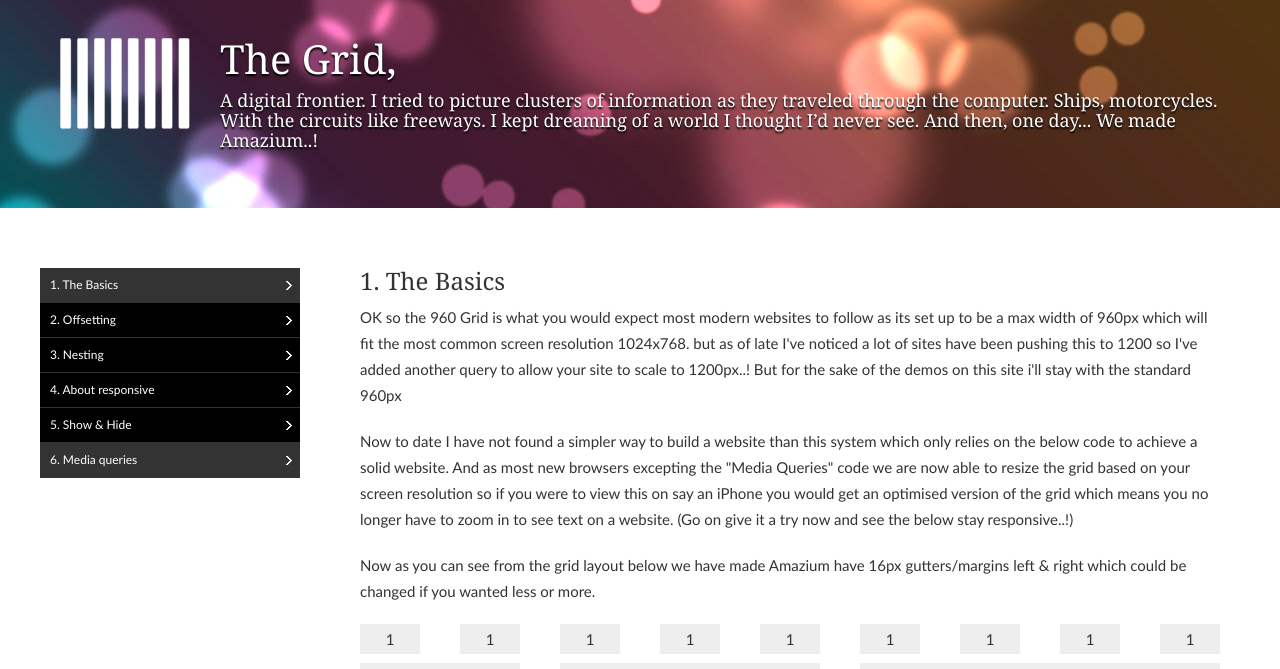
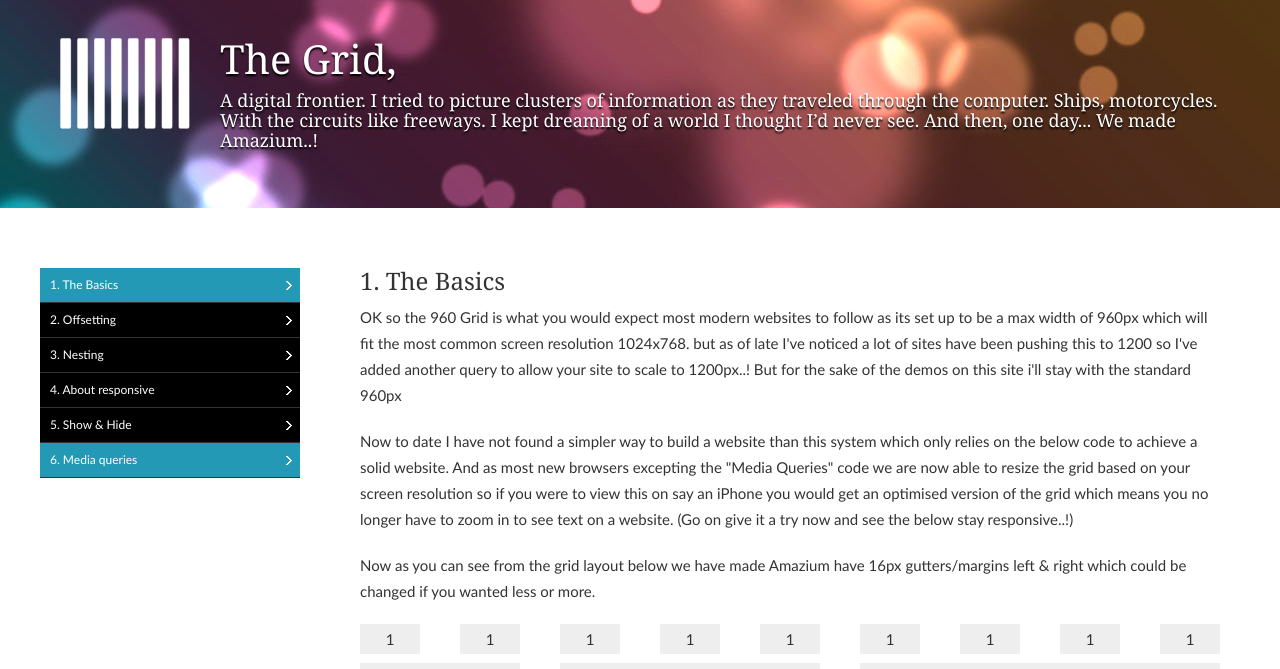
Before and after one commit to MikeBallan/Amazium.co.uk, a PHP site: page /grid.html in a window 1280 px wide, with the pointer over the restyled element. Shown: the part 92-761 px from the top of the page. Run offline with PHP 8.4, Linux system fonts and the light colour scheme.

Commit message:
Side nav active background color changed

```diff
--- a/includes/layout.css
+++ b/includes/layout.css
@@ -63,7 +63,7 @@ a.navigation-btn img                            { padding:4px 0 0 0; width:36px;
 .sidenav li                                     { margin:0; padding:0; display:block; }
 .sidenav li a                                   { display:block; font-weight:normal; padding:8px 10px; text-decoration:none; color:#FFF; font-size:12px; border-bottom:1px solid #333; background:transparent url(../images/btn-arrow.png) no-repeat right; }
 .sidenav li a:hover,
-.sidenav li.active a                            {  background-color:#333; color:#FFF; }
+.sidenav li.active a                            {  background-color:#2399b5; color:#FFF; }
 
 /***** Bokeh *****/
 
```
